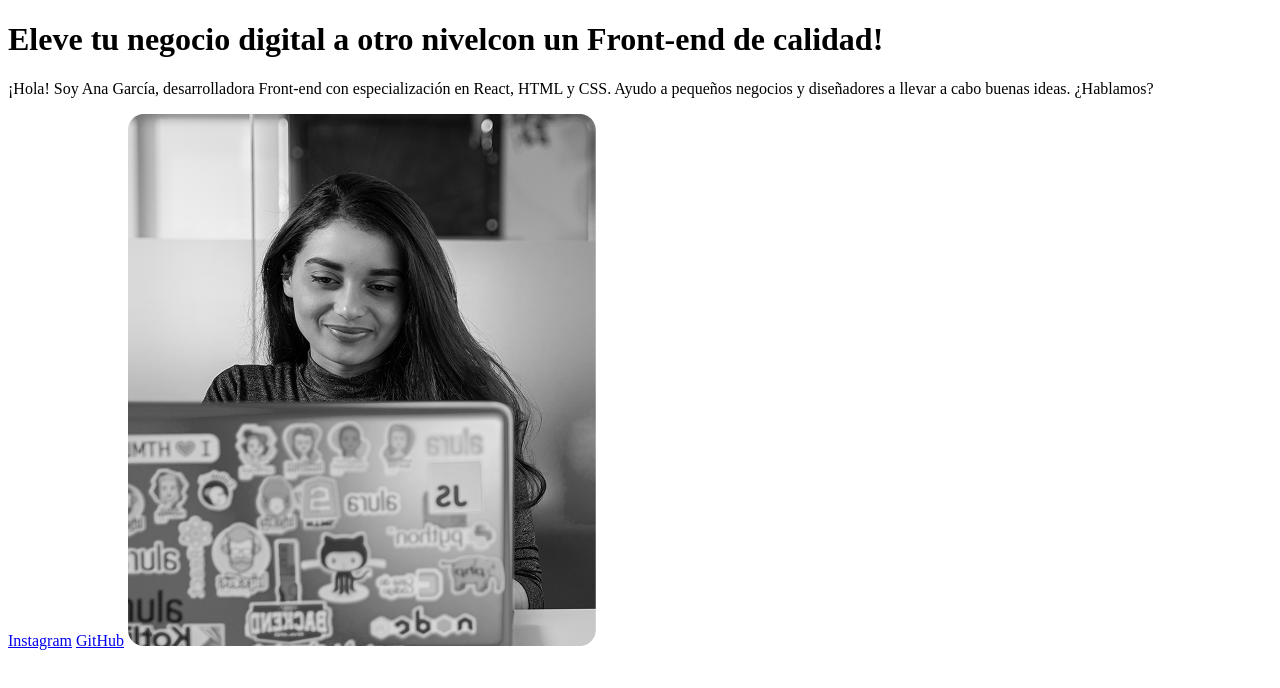
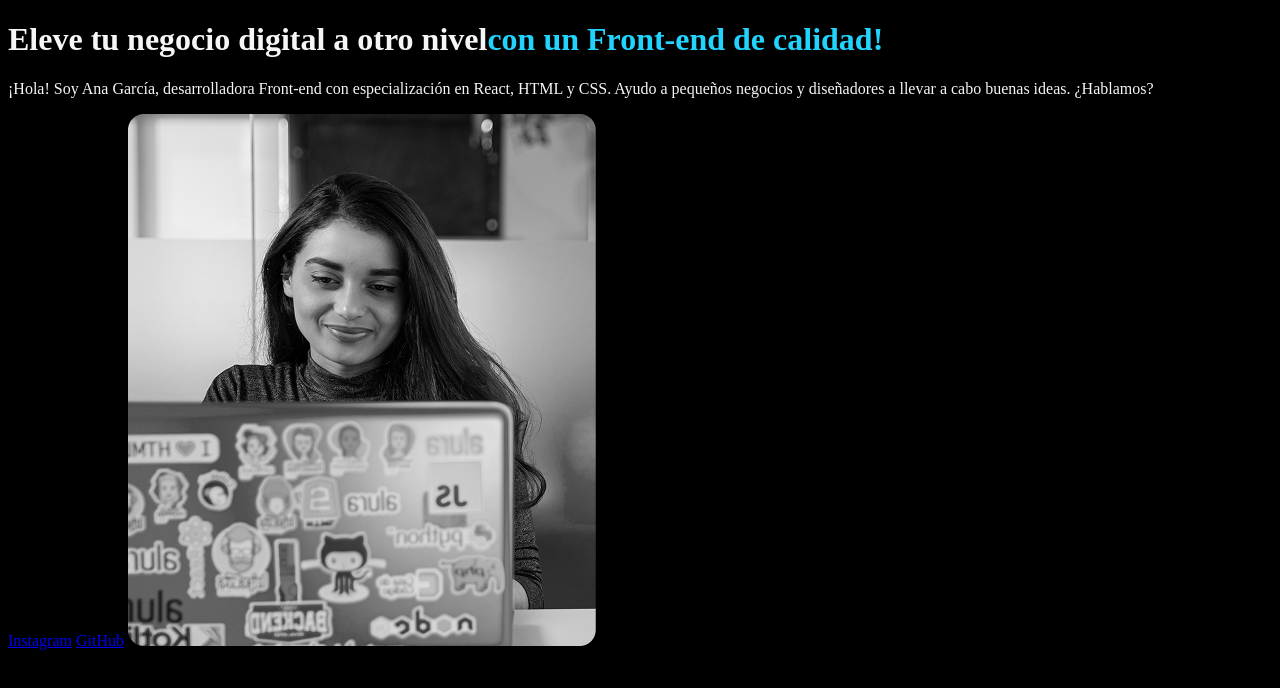
Before and after one commit to vikdir134/proyecto-html-css, a plain HTML site: page index.html in a window 1280 px wide. Drawn offline with Linux system fonts and the light colour scheme.

Commit message:
Agregamos style.css, colocamos el fondo negro entre otras cosas

```diff
--- a/index.html
+++ b/index.html
@@ -4,6 +4,7 @@
     <meta charset="UTF-8">
     <meta name="viewport" content="width=device-width, initial-scale=1.0">
     <title> Portafolio </title>
+    <link rel="stylesheet" href="style.css"> <!-- Aqui conectamos el archivo style con el html-->
 </head>
 <body>
     <header></header>
--- /dev/null
+++ b/style.css
@@ -0,0 +1,8 @@
+
+body{
+    background-color: #000000;
+    color: #F6F6F6;
+}
+strong{
+    color: #22D4FD
+}
```
